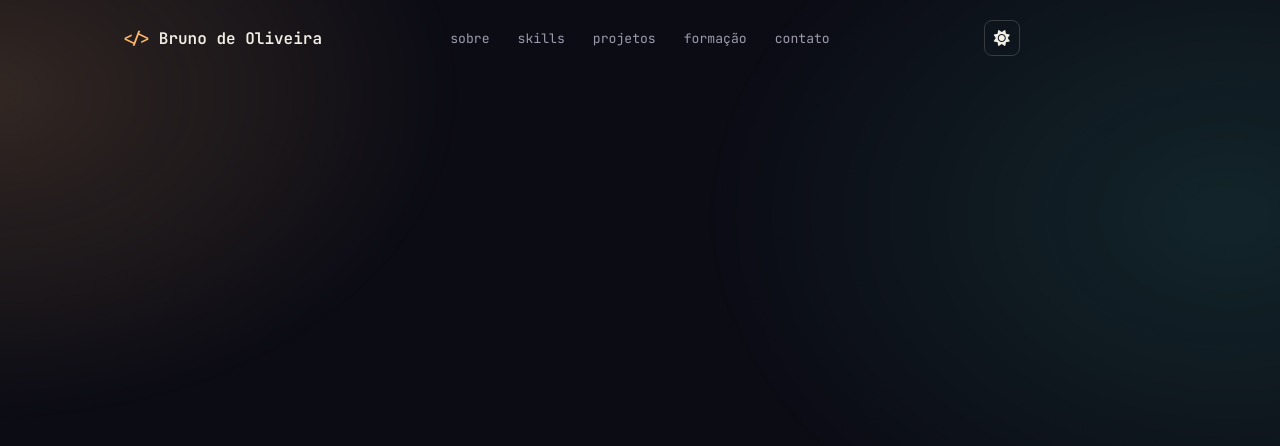
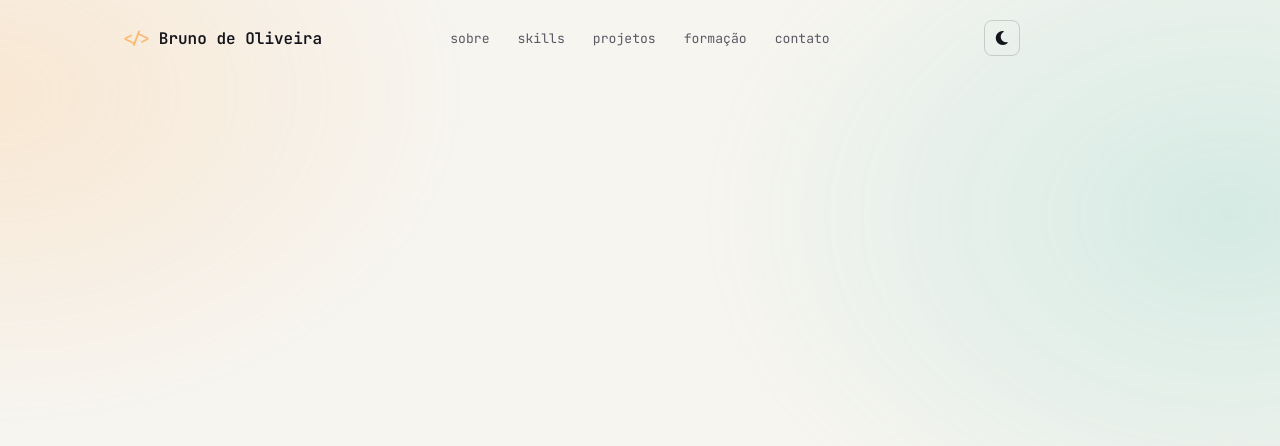
Before and after one commit to SBrunoli/meu-portfolio, a React (Vite) app: page / in a window 1280 px wide. Shown: the top 446 px of the page. Built offline with nearby package versions, Linux system fonts and the light colour scheme; a web font is replaced by a local one.

Commit message:
feat: adiciona sistema de tema dark/light com Context API

```diff
--- a/index.html
+++ b/index.html
@@ -1,5 +1,5 @@
 <!doctype html>
-<html lang="en" data-theme="dark">
+<html lang="en">
   <head>
     <meta charset="UTF-8" />
     <link rel="icon" type="image/svg+xml" href="/favicon.svg" />
--- a/src/App.tsx
+++ b/src/App.tsx
@@ -1,9 +1,12 @@
+import { ThemeProvider } from "./contexts/ThemeContext";
 import Header from "./components/Header/Header";
 
 function App() {
   return (
     <>
-      <Header></Header>
+      <ThemeProvider>
+        <Header></Header>
+      </ThemeProvider>
     </>
   );
 }
--- a/src/components/Header/Header.tsx
+++ b/src/components/Header/Header.tsx
@@ -1,7 +1,9 @@
 import { useEffect, useState } from "react";
 import styles from "./Header.module.css";
+import { useTheme } from "../../contexts/ThemeContext";
 
 function Header() {
+  const { theme, toggleTheme } = useTheme();
   const [isScrolled, setIsScrolled] = useState<boolean>(false);
 
   useEffect(() => {
@@ -49,8 +51,12 @@ function Header() {
         </nav>
 
         {/* Theme toggle */}
-        <button className={styles.header__themeBtn}>
-          <i className="fa-solid fa-sun"></i>
+        <button className={styles.header__themeBtn} onClick={toggleTheme}>
+          <i
+            className={
+              theme === "dark" ? "fa-solid fa-sun" : "fa-solid fa-moon"
+            }
+          ></i>
         </button>
       </div>
     </header>
--- /dev/null
+++ b/src/contexts/ThemeContext.tsx
@@ -0,0 +1,54 @@
+import {
+  createContext,
+  useContext,
+  useEffect,
+  useState,
+  type ReactNode,
+} from "react";
+
+type Theme = "dark" | "light";
+
+interface ThemeContextValue {
+  theme: Theme;
+  toggleTheme: () => void;
+}
+
+const ThemeContext = createContext<ThemeContextValue | undefined>(undefined);
+
+function getInitialTheme(): Theme {
+  const saved = localStorage.getItem("user-theme");
+  if (saved === "dark" || saved === "light") {
+    return saved;
+  }
+
+  const prefersDark = window.matchMedia("(prefers-color-scheme: dark)").matches;
+  return prefersDark ? "dark" : "light";
+}
+
+export function ThemeProvider({ children }: { children: ReactNode }) {
+  const [theme, setTheme] = useState<Theme>(getInitialTheme);
+
+  useEffect(() => {
+    document.documentElement.setAttribute("data-theme", theme);
+    localStorage.setItem("user-theme", theme);
+  }, [theme]);
+
+  function toggleTheme() {
+    setTheme((prev) => (prev === "dark" ? "light" : "dark"));
+  }
+
+  return (
+    <ThemeContext.Provider value={{ theme, toggleTheme }}>
+      {children}
+    </ThemeContext.Provider>
+  );
+}
+
+// eslint-disable-next-line react-refresh/only-export-components
+export function useTheme() {
+  const context = useContext(ThemeContext);
+  if (context === undefined) {
+    throw new Error("useTheme precisa ser usado dentro de um ThemeProvider");
+  }
+  return context;
+}
```
